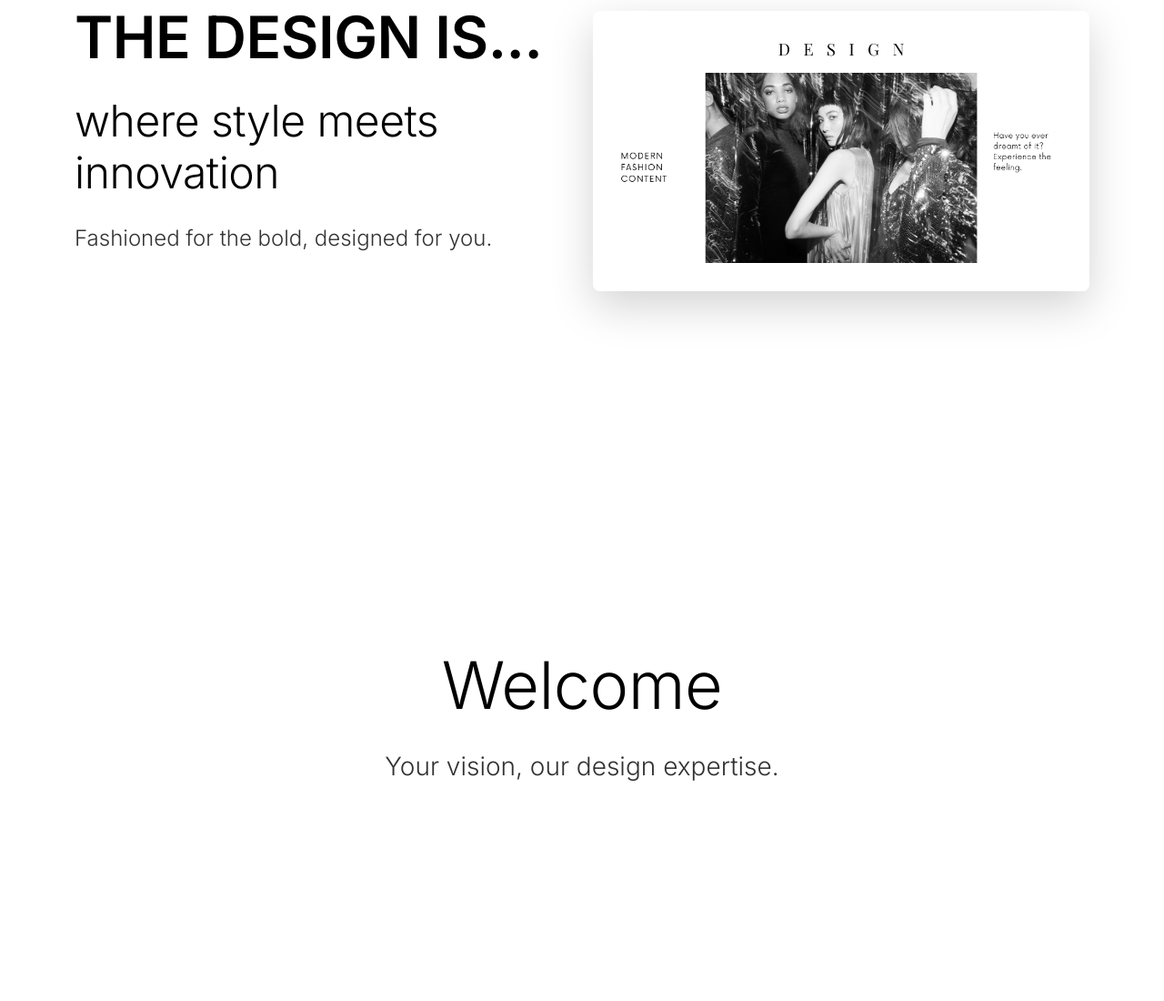
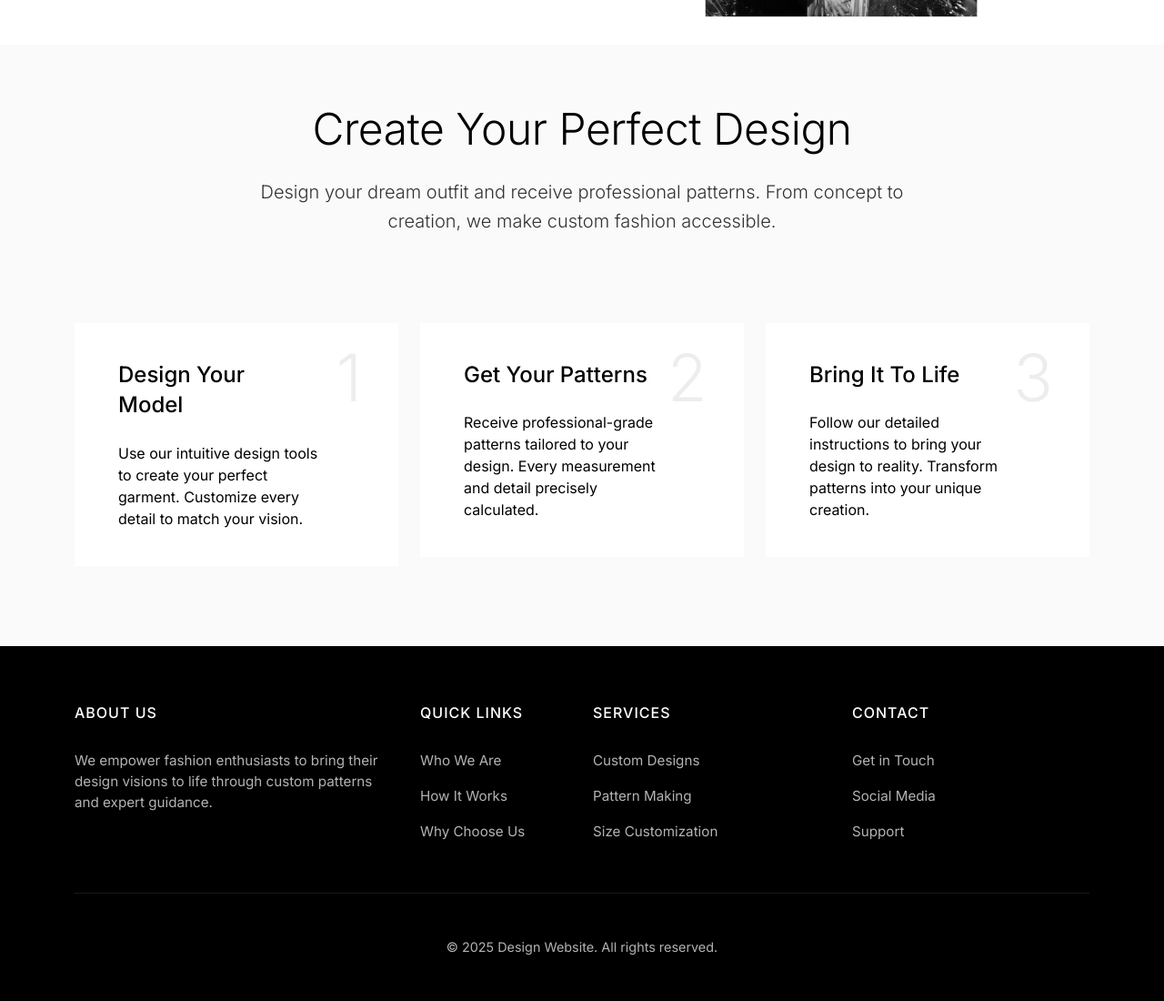
Before and after one commit to Oriana11/WebsiteDesign-, a plain HTML site: page index.html in a window 1280 px wide. Shown: the part 378-1478 px from the top of the page at 91% size. Before the commit the page ends 1387 px from the top, so only its background shows below. Drawn offline with nearby package versions, Linux system fonts and the light colour scheme.

Commit message:
Added the footer

```diff
--- a/css/styles.css
+++ b/css/styles.css
@@ -13,6 +13,7 @@ body {
     transition: all 0.3s ease;
     border-bottom: 1px solid rgba(0, 0, 0, 0.1);
     background-color: var(--primary-light) !important;
+    padding: 0.75rem 0;
 }
 
 .nav-link {
@@ -53,7 +54,7 @@ body {
 }
 
 #header {
-    padding-top: 120px;
+    padding-top: 100px; /* Adjusted to a more balanced spacing */
 }
 
 #header img {
@@ -64,12 +65,112 @@ body {
     transform: scale(1.02);
 }
 
+#service-info {
+    padding: 4rem 0;
+    background-color: var(--primary-light);
+    position: relative;
+}
+
+#service-info::before {
+    content: '';
+    position: absolute;
+    top: 0;
+    left: 0;
+    right: 0;
+    bottom: 0;
+    background-color: rgba(0, 0, 0, 0.02);
+}
+
+.feature-box {
+    padding: 2.5rem 3rem;
+    transition: all 0.3s ease;
+    position: relative;
+    display: flex;
+    flex-direction: column;
+    background-color: var(--primary-light);
+}
+
+.feature-box:hover {
+    transform: translateY(-5px);
+}
+
+.step-number {
+    font-size: 4.5rem;
+    font-weight: 200;
+    color: rgba(0, 0, 0, 0.07);
+    line-height: 1;
+    position: absolute;
+    top: 1.5rem;
+    right: 2.5rem;
+    margin: 0;
+    z-index: 0;
+}
+
+.feature-box h3 {
+    margin: 0;
+    line-height: 1.4;
+    position: relative;
+    z-index: 1;
+    padding-right: 3rem;
+}
+
+.feature-box p {
+    margin-top: 1.5rem;
+    margin-bottom: 0;
+    position: relative;
+    z-index: 1;
+    padding-right: 2rem;
+}
+
+#service-info .container {
+    position: relative;
+    z-index: 1;
+}
+
+footer {
+    background-color: var(--primary-dark);
+    color: var(--primary-light);
+    padding: 4rem 0 3rem;
+}
+
+footer h5 {
+    color: var(--primary-light);
+    font-weight: 500;
+    margin-bottom: 1.5rem;
+    font-size: 1rem;
+    text-transform: uppercase;
+    letter-spacing: 1px;
+}
+
+footer .nav-link {
+    color: rgba(255, 255, 255, 0.7) !important;
+    padding: 0.5rem 0;
+    font-size: 0.95rem;
+}
+
+footer .nav-link:hover {
+    color: var(--primary-light) !important;
+    opacity: 1;
+}
+
+footer .nav-link::after {
+    display: none;
+}
+
+.footer-bottom {
+    padding-top: 3rem;
+    margin-top: 3rem;
+    border-top: 1px solid rgba(255, 255, 255, 0.1);
+    font-size: 0.9rem;
+    color: rgba(255, 255, 255, 0.7);
+}
+
 @media (min-width: 992px) {
     .navbar {
-        padding: 1rem 0;
+        padding: 0.75rem 0;
     }
 
     #header {
-        padding-top: 150px;
+        padding-top: 120px; /* More balanced spacing for larger screens */
     }
 }
--- a/index.html
+++ b/index.html
@@ -13,12 +13,12 @@
     <link href="./css/styles.css" rel="stylesheet">
 </head>
 
-<body class="pt-5">
+<body>
     <!-- Elegant minimalist navbar -->
     <nav class="navbar navbar-expand-lg fixed-top">
-        <div class="container py-3">
+        <div class="container">
             <a href="#" class="navbar-brand">
-                <img src="./img/logo.png" alt="Design Website Logo" class="img-fluid" style="height: 80px; width: auto;">
+                <img src="./img/logo.png" alt="Design Website Logo" class="img-fluid" style="height: 70px; width: auto;">
             </a>
             <!-- Minimal hamburger button -->
             <button class="navbar-toggler border-0 p-0" type="button" data-bs-toggle="collapse" data-bs-target="#navbarNav"
@@ -29,41 +29,113 @@
             <!-- Clean navigation menu -->
             <div class="collapse navbar-collapse" id="navbarNav">
                 <ul class="navbar-nav ms-auto text-center">
-                    <li class="nav-item"><a href="#social" class="nav-link px-4 py-3 text-uppercase fw-medium">Connect</a></li>
-                    <li class="nav-item"><a href="#who" class="nav-link px-4 py-3 text-uppercase fw-medium">Who</a></li>
-                    <li class="nav-item"><a href="#work" class="nav-link px-4 py-3 text-uppercase fw-medium">Work</a></li>
-                    <li class="nav-item"><a href="#why" class="nav-link px-4 py-3 text-uppercase fw-medium">Why</a></li>
-                    <li class="nav-item"><a href="#customers" class="nav-link px-4 py-3 text-uppercase fw-medium">Customers</a></li>
-                    <li class="nav-item"><a href="#contact" class="nav-link px-4 py-3 text-uppercase fw-medium">Contact</a></li>
+                    <li class="nav-item"><a href="#social" class="nav-link px-4 py-2 text-uppercase fw-medium">Connect</a>
+                    </li>
+                    <li class="nav-item"><a href="#who" class="nav-link px-4 py-2 text-uppercase fw-medium">Who</a>
+                    </li>
+                    <li class="nav-item"><a href="#work" class="nav-link px-4 py-2 text-uppercase fw-medium">Work</a>
+                    </li>
+                    <li class="nav-item"><a href="#why" class="nav-link px-4 py-2 text-uppercase fw-medium">Why</a>
+                    </li>
+                    <li class="nav-item"><a href="#customers" class="nav-link px-4 py-2 text-uppercase fw-medium">Customers
+                            </a>
+                    </li>
+                    <li class="nav-item"><a href="#contact" class="nav-link px-4 py-2 text-uppercase fw-medium">Contact</a>
+                    </li>
                 </ul>
             </div>
         </div>
     </nav>
 
     <!-- Header Section -->
-    <section id="header" class="py-5 mt-5">
+    <section id="header">
         <div class="container">
-            <div class="row align-items-center min-vh-100">
-                <div class="col-lg-6 mb-5 mb-lg-0">
-                    <h1 class="display-3 fw-bold mb-4">THE DESIGN IS...</h1>
-                    <h2 class="display-5 mb-4">where style meets innovation</h2>
-                    <p class="lead fs-4 mb-5">Fashioned for the bold, designed for you.</p>
+            <div class="row align-items-center">
+                <div class="col-lg-6">
+                    <h1 class="display-4 fw-bold mb-3">THE DESIGN IS...</h1>
+                    <h2 class="display-6 mb-3">where style meets innovation</h2>
+                    <p class="lead">Fashioned for the bold, designed for you.</p>
                 </div>
                 <div class="col-lg-6">
-                    <img src="img/hero.png" class="img-fluid shadow-lg rounded-3" alt="Hero Image">
+                    <img src="img/hero.png" class="img-fluid rounded-3" alt="Hero Image">
                 </div>
             </div>
         </div>
     </section>
 
-    <div class="container my-5 py-5">
-        <div class="row align-items-center">
-            <div class="col-12 text-center">
-                <h2 class="display-2 fw-light mb-4">Welcome</h2>
-                <p class="lead fs-3 mb-5">Your vision, our design expertise.</p>
+    <!-- Service Information Section -->
+    <section id="service-info">
+        <div class="container">
+            <div class="row justify-content-center mb-5">
+                <div class="col-lg-8 text-center">
+                    <h2 class="display-5 mb-4">Create Your Perfect Design</h2>
+                    <p class="lead mb-5">Design your dream outfit and receive professional patterns. From concept to creation, we make custom fashion accessible.</p>
+                </div>
+            </div>
+            <div class="row">
+                <div class="col-md-4 mb-4">
+                    <div class="feature-box">
+                        <span class="step-number">1</span>
+                        <h3 class="h4">Design Your Model</h3>
+                        <p>Use our intuitive design tools to create your perfect garment. Customize every detail to match your vision.</p>
+                    </div>
+                </div>
+                <div class="col-md-4 mb-4">
+                    <div class="feature-box">
+                        <span class="step-number">2</span>
+                        <h3 class="h4">Get Your Patterns</h3>
+                        <p>Receive professional-grade patterns tailored to your design. Every measurement and detail precisely calculated.</p>
+                    </div>
+                </div>
+                <div class="col-md-4 mb-4">
+                    <div class="feature-box">
+                        <span class="step-number">3</span>
+                        <h3 class="h4">Bring It To Life</h3>
+                        <p>Follow our detailed instructions to bring your design to reality. Transform patterns into your unique creation.</p>
+                    </div>
+                </div>
             </div>
         </div>
-    </div>
+    </section>
+
+    <!-- Footer -->
+    <footer>
+        <div class="container">
+            <div class="row">
+                <div class="col-lg-4 mb-4 mb-lg-0">
+                    <h5>About Us</h5>
+                    <p class="nav-link mb-3">We empower fashion enthusiasts to bring their design visions to life through custom patterns and expert guidance.</p>
+                </div>
+                <div class="col-lg-2 col-md-4 mb-4 mb-lg-0">
+                    <h5>Quick Links</h5>
+                    <ul class="nav flex-column">
+                        <li class="nav-item"><a href="#who" class="nav-link">Who We Are</a></li>
+                        <li class="nav-item"><a href="#work" class="nav-link">How It Works</a></li>
+                        <li class="nav-item"><a href="#why" class="nav-link">Why Choose Us</a></li>
+                    </ul>
+                </div>
+                <div class="col-lg-3 col-md-4 mb-4 mb-lg-0">
+                    <h5>Services</h5>
+                    <ul class="nav flex-column">
+                        <li class="nav-item"><a href="#" class="nav-link">Custom Designs</a></li>
+                        <li class="nav-item"><a href="#" class="nav-link">Pattern Making</a></li>
+                        <li class="nav-item"><a href="#" class="nav-link">Size Customization</a></li>
+                    </ul>
+                </div>
+                <div class="col-lg-3 col-md-4">
+                    <h5>Contact</h5>
+                    <ul class="nav flex-column">
+                        <li class="nav-item"><a href="#contact" class="nav-link">Get in Touch</a></li>
+                        <li class="nav-item"><a href="#social" class="nav-link">Social Media</a></li>
+                        <li class="nav-item"><a href="#support" class="nav-link">Support</a></li>
+                    </ul>
+                </div>
+            </div>
+            <div class="footer-bottom text-center">
+                <p class="mb-0">&copy; 2025 Design Website. All rights reserved.</p>
+            </div>
+        </div>
+    </footer>
 
     <!-- Bootstrap Bundle with Popper -->
     <script src="https://cdn.jsdelivr.net/npm/bootstrap@5.3.0/dist/js/bootstrap.bundle.min.js"></script>
```
